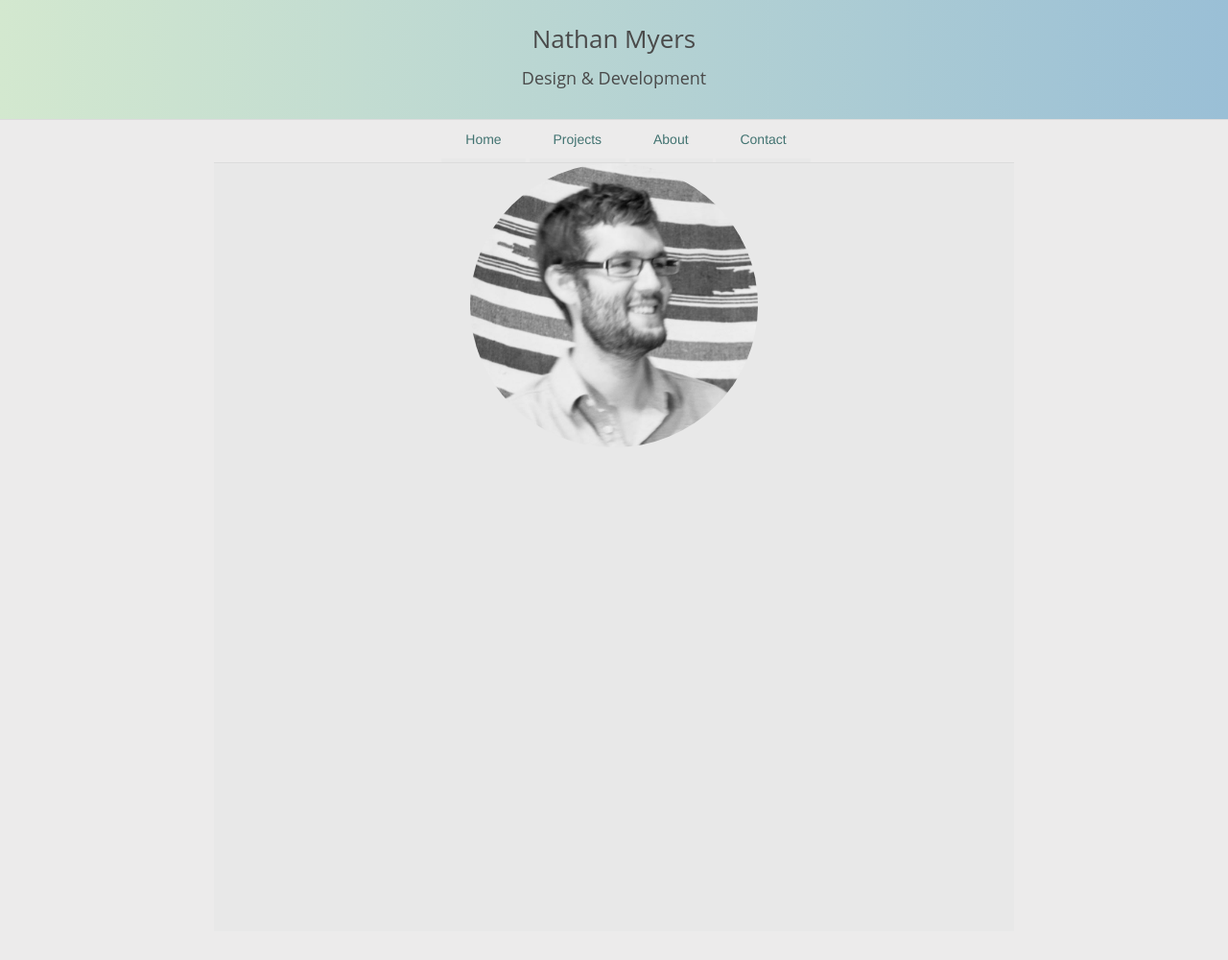
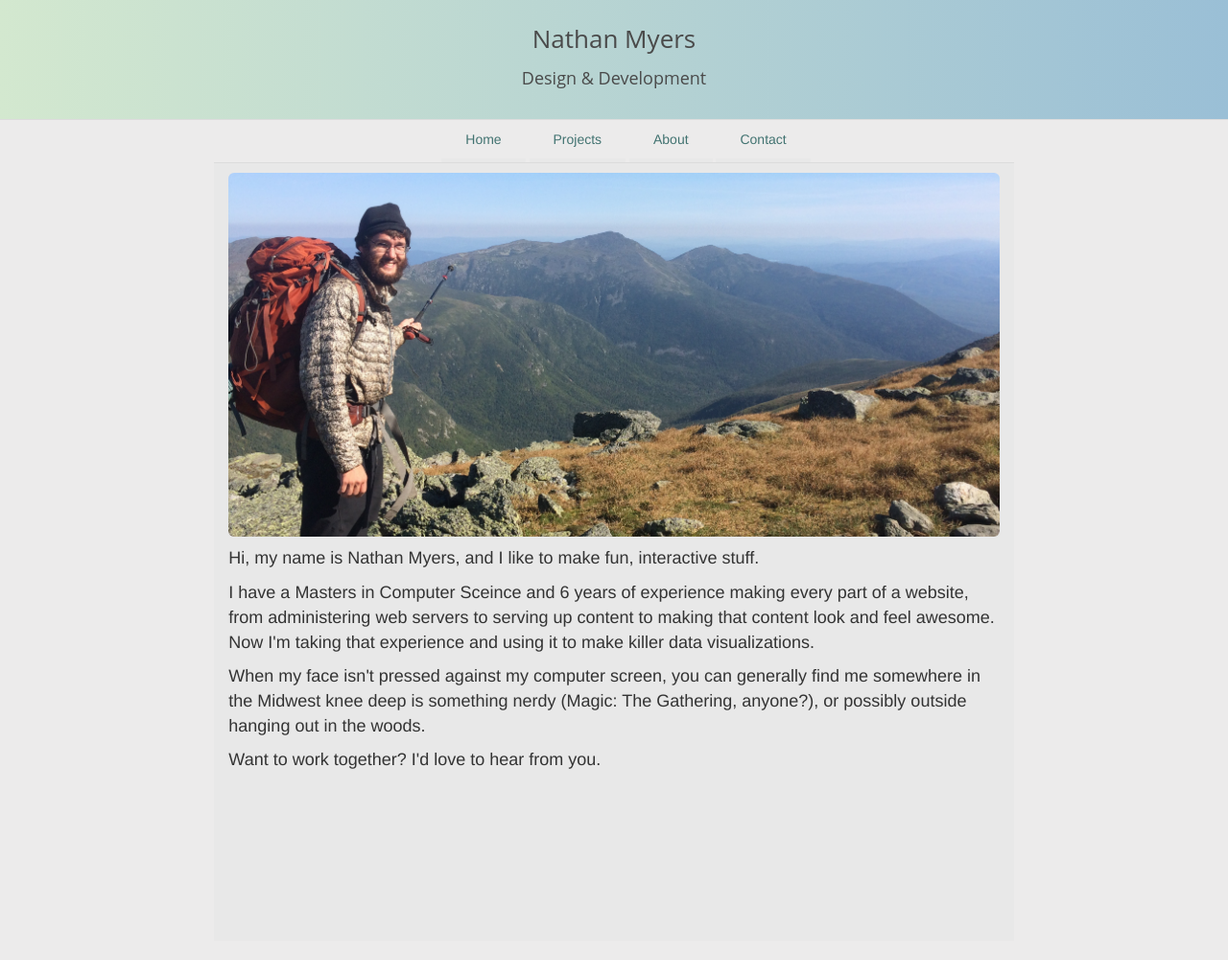
Before and after one commit to nathanemyers/homepage, a Django app: page /about/ in a window 1280 px wide. Shown: the whole page at 96% size. Before the commit the page ends 465 px from the top, so only its background shows below. Run offline with Django 3.2, Linux system fonts and the light colour scheme; some libraries are stand-ins or nearby versions.

Commit message:
a rough fill-in of the about and contact sections

```diff
--- a/nathanemyers/nathanemyers/static/css/about.css
+++ b/nathanemyers/nathanemyers/static/css/about.css
@@ -1,10 +1,11 @@
-.about {
-
+.about-summary {
+  font-size: 18px;
 }
 
 .profile-pic {
   text-align: center;
+  margin: 10px 0;
 }
 .profile-pic img {
-  width: 300px;
+  width: 100%;
 }
--- a/nathanemyers/nathanemyers/static/css/smash_style.css
+++ b/nathanemyers/nathanemyers/static/css/smash_style.css
@@ -34,3 +34,8 @@
     stroke: green;
     stroke-width: 12px;
 }
+
+.nba-legacy-chart {
+  background-color: #F9F9F9;
+  border: 1px solid #BDBDBD;
+}
--- a/nathanemyers/nathanemyers/templates/about.html
+++ b/nathanemyers/nathanemyers/templates/about.html
@@ -7,7 +7,15 @@
 {% block content %}
 <div class="about">
   <div class="profile-pic">
-    <img src="/static/images/cropped-profile.jpg" alt="Hi everybody!" class="img-circle"/>
+    <img src="/static/images/presidential-cropped.jpg" class="img-rounded" alt="Hey look! Mountains!"/>
+  </div>
+
+  <div class="about-summary">
+    <p>Hi, my name is Nathan Myers, and I like to make fun, interactive stuff.</p>
+    <p>I have a Masters in Computer Sceince and 6 years of experience making every part of a website, from administering web servers to serving up content to making that content look and feel awesome. Now I'm taking that experience and using it to make killer data visualizations.</p>
+    <p>When my face isn't pressed against my computer screen, you can generally find me somewhere in the Midwest knee deep is something nerdy (Magic: The Gathering, anyone?), or possibly outside hanging out in the woods.</p>
+    <p>Want to work together? I'd love to hear from you.</p>
+
   </div>
 </div>
 
--- a/nathanemyers/nathanemyers/templates/projects/nba-legacy.html
+++ b/nathanemyers/nathanemyers/templates/projects/nba-legacy.html
@@ -11,7 +11,7 @@
 <div class="post-detail-title">
   2014-2015 Weekly NBA Power Rankings
 </div>
-<div class="svg_target_1"></div>
+<div class="svg_target_1 nba-legacy-chart"></div>
 <div class="post-detail-content">
   <p>Behold! The week by week power rankings of the 2014-2015 NBA season!</p>
   <p>This chart was put together using <a target="_blank" href="http://espn.go.com/nba/powerrankings">ESPN's weekly power rankings</a>.</p>
```
Also changed, not shown: nathanemyers/nathanemyers/static/css/contact.css (+7 -0 lines), nathanemyers/nathanemyers/templates/contact.html (+8 -0 lines), nathanemyers/nathanemyers/static/images/presidential-cropped.jpg (added).
